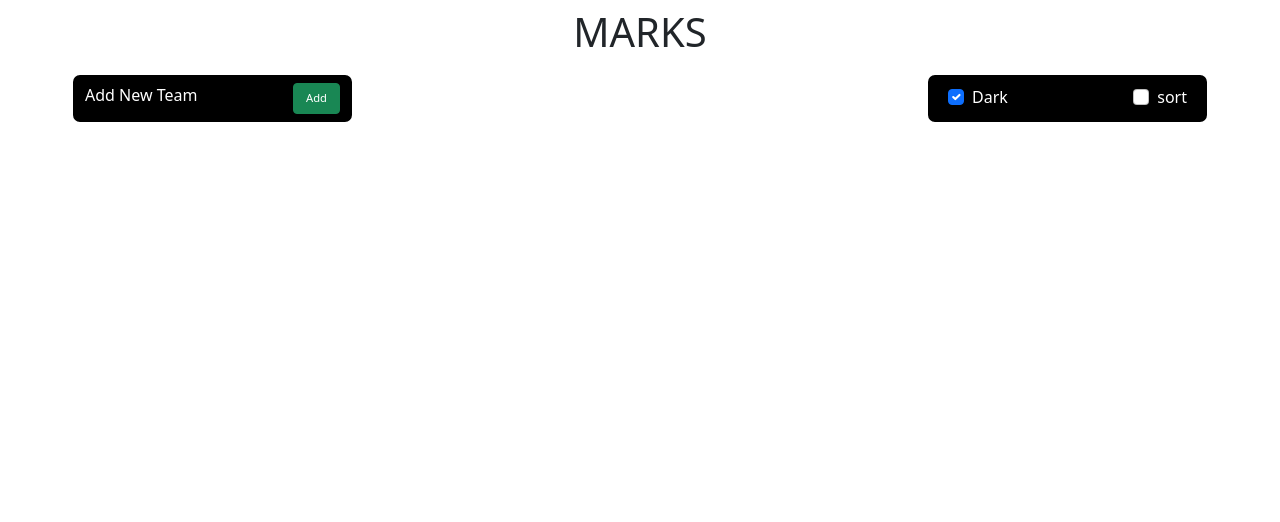
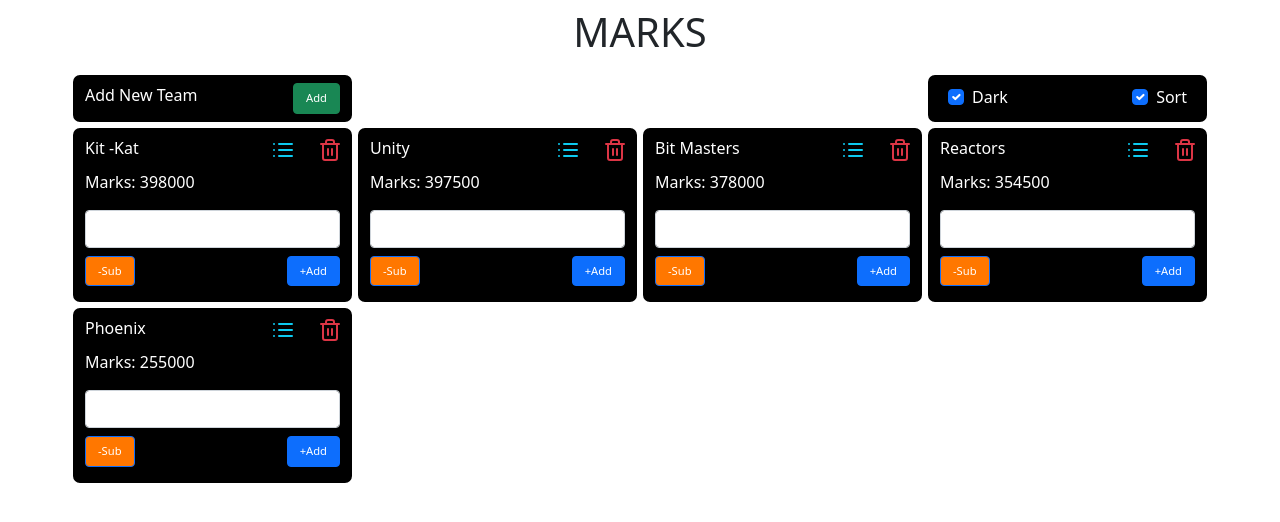
Before and after one commit to sudeshlak/marksApp, a React (Create React App) app: page / in a window 1280 px wide. Shown: the top 522 px of the page. Built offline with nearby package versions, Linux system fonts and the light colour scheme; data requests are answered from the project's data file.

Commit message:
change s to S in sort

```diff
--- a/db.json
+++ b/db.json
@@ -1,7 +1,94 @@
 {
-  "teams": [],
+  "teams": [
+    {
+      "id": 1,
+      "name": "Unity",
+      "marks": [
+        {
+          "date": "Sun Jun 06 2021 13:03:47 GMT+0530 (India Standard Time)",
+          "mark": 397500
+        },
+        {
+          "date": "Sun Jun 06 2021 12:58:31 GMT+0530 (India Standard Time)",
+          "mark": 267500
+        },
+        {
+          "date": "Sun Jun 06 2021 12:57:50 GMT+0530 (India Standard Time)",
+          "mark": 0
+        }
+      ]
+    },
+    {
+      "id": 7644,
+      "name": "Phoenix",
+      "marks": [
+        {
+          "date": "Sun Jun 06 2021 13:18:13 GMT+0530 (India Standard Time)",
+          "mark": 255000
+        },
+        {
+          "date": "Sun Jun 06 2021 13:01:17 GMT+0530 (India Standard Time)",
+          "mark": 215000
+        },
+        {
+          "date": "Sun Jun 06 2021 12:59:38 GMT+0530 (India Standard Time)",
+          "mark": 0
+        }
+      ]
+    },
+    {
+      "id": 9938,
+      "name": "Kit -Kat",
+      "marks": [
+        {
+          "date": "Sun Jun 06 2021 13:01:38 GMT+0530 (India Standard Time)",
+          "mark": 398000
+        },
+        {
+          "date": "Sun Jun 06 2021 12:59:46 GMT+0530 (India Standard Time)",
+          "mark": 0
+        }
+      ]
+    },
+    {
+      "id": 6097,
+      "name": "Reactors",
+      "marks": [
+        {
+          "date": "Sun Jun 06 2021 13:02:42 GMT+0530 (India Standard Time)",
+          "mark": 354500
+        },
+        {
+          "date": "Sun Jun 06 2021 13:02:06 GMT+0530 (India Standard Time)",
+          "mark": 274500
+        },
+        {
+          "date": "Sun Jun 06 2021 12:59:55 GMT+0530 (India Standard Time)",
+          "mark": 0
+        }
+      ]
+    },
+    {
+      "id": 4895,
+      "name": "Bit Masters",
+      "marks": [
+        {
+          "date": "Sun Jun 06 2021 13:09:23 GMT+0530 (India Standard Time)",
+          "mark": 378000
+        },
+        {
+          "date": "Sun Jun 06 2021 13:01:53 GMT+0530 (India Standard Time)",
+          "mark": 288000
+        },
+        {
+          "date": "Sun Jun 06 2021 13:00:17 GMT+0530 (India Standard Time)",
+          "mark": 0
+        }
+      ]
+    }
+  ],
   "theme": {
-    "isSort": false,
+    "isSort": true,
     "isDark": true
   }
 }
--- a/src/components/Theme.tsx
+++ b/src/components/Theme.tsx
@@ -28,7 +28,7 @@ const Theme: React.FC<themeProps> = (props) => {
             <Col>
               <Form className='sort-switch'>
                 <Form.Check
-                    label="sort"
+                    label="Sort"
                     checked={isSort}
                     id="custom-switch2"
                     onChange={(event) => onSort(event.target.checked)}
```
